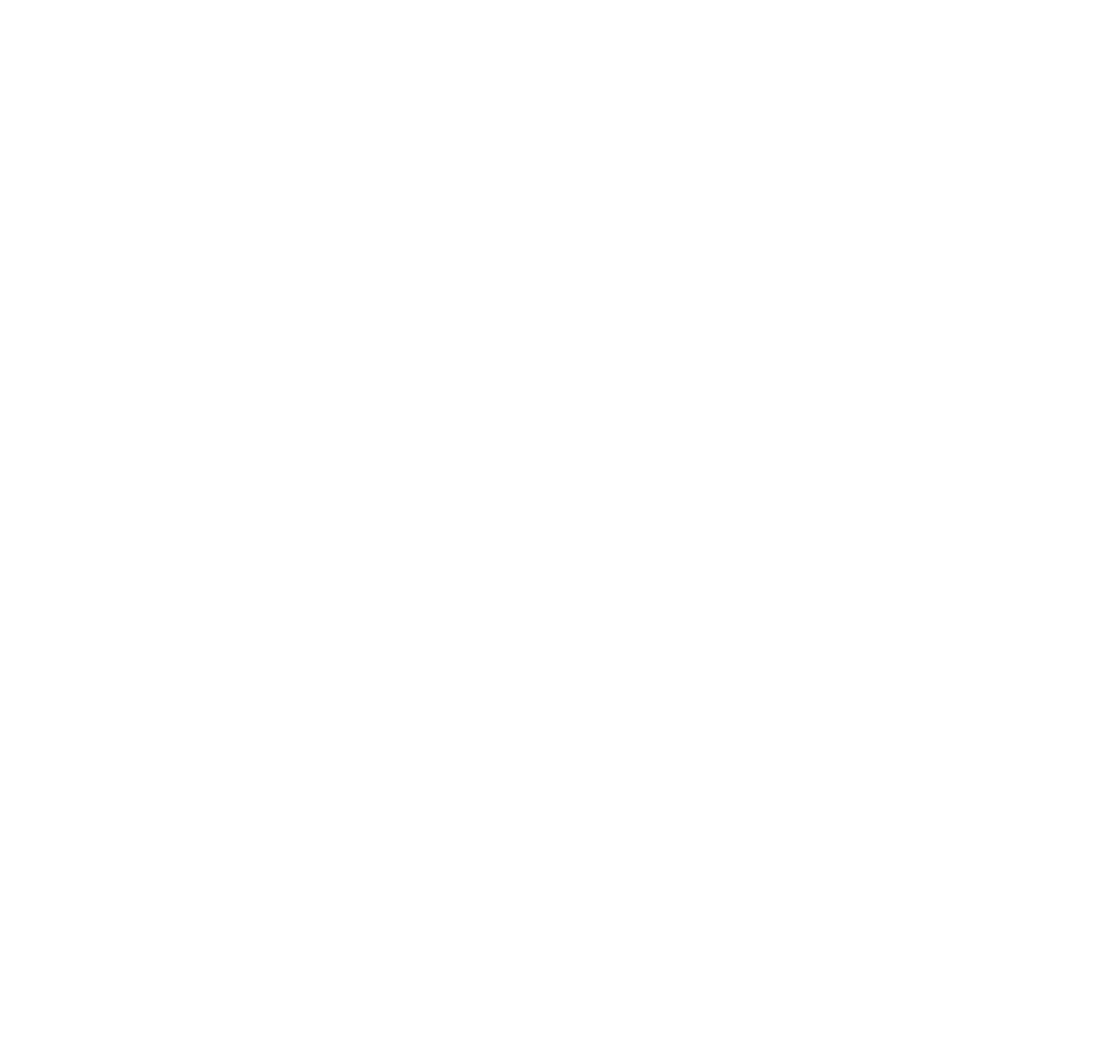
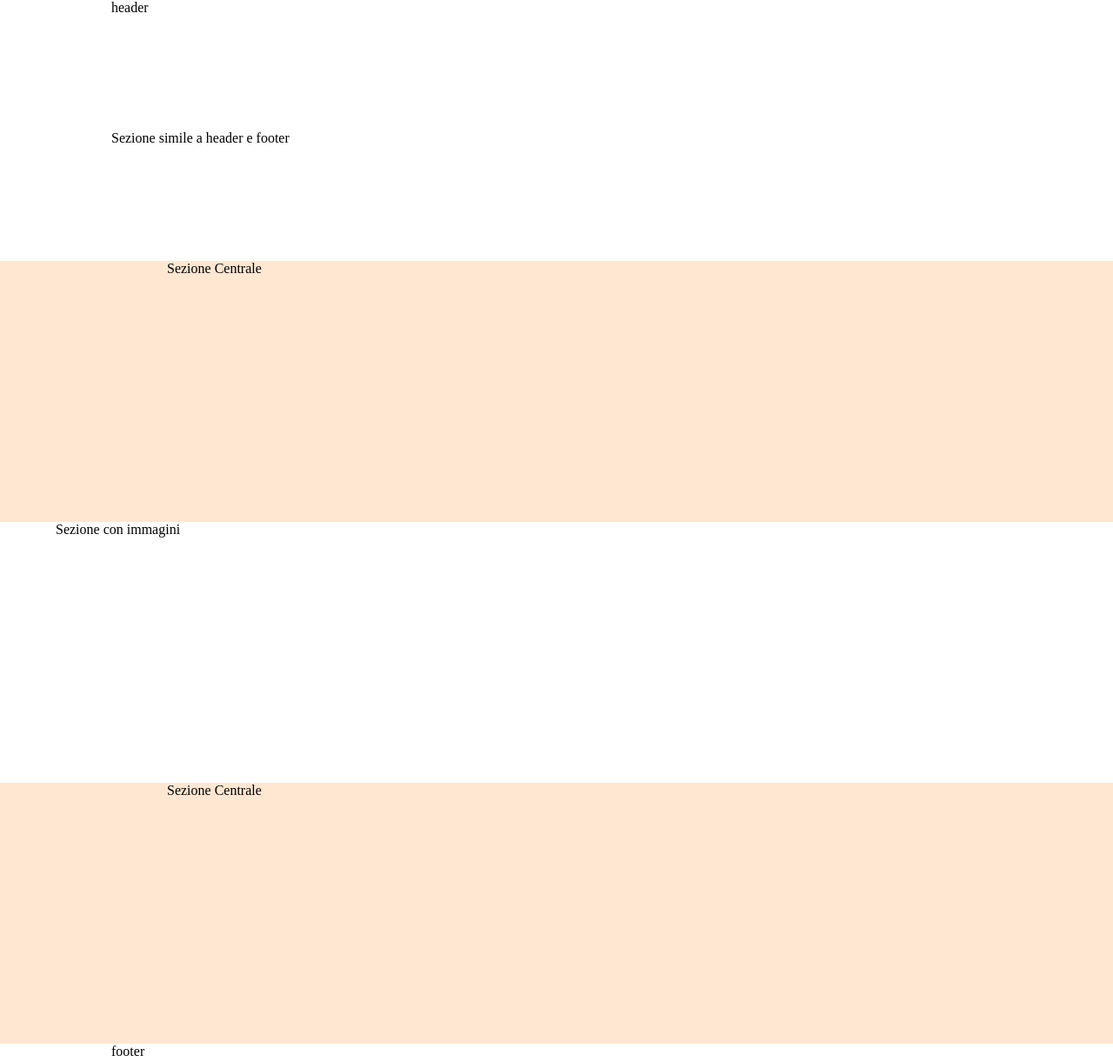
Before and after one commit to MirkoPieri/node-sass-teambit, a website: page public/index.html in a window 1280 px wide. Shown: the whole page at 87% size. Before the commit the page ends 800 px from the top, so only its background shows below. Drawn offline with Linux system fonts and the light colour scheme.

Commit message:
Sistemazione generale file e divisione pagina in sezioni da riempire poi

```diff
--- a/public/index.html
+++ b/public/index.html
@@ -12,6 +12,49 @@
     <title>Employee engagement and performance management software - Teambit</title>
   </head>
   <body>
+    <main>
 
+
+      <header>
+        <section>
+          <p>header</p>
+        </section>
+      </header>
+
+      <div class="container">
+        <!-- Sezione simile a header e footer -->
+        <section class="section1">
+          <div class="text">
+            <p>Sezione simile a header e footer</p>
+          </div>
+        </section>
+        <!-- Sezione centrata -->
+        <div class="central">
+          <section class="sectioncentral">
+            <p>Sezione Centrale</p>
+          </section>
+        </div>
+        <!-- Sezione con immagini -->
+        <section class="sectionWhite">
+          <div class="textImage">
+            <p>Sezione con immagini</p>
+          </div>
+        </section>
+        <!-- Sezione centrata -->
+        <div class="central">
+          <section class="sectioncentral">
+            <p>Sezione Centrale</p>
+          </section>
+        </div>
+
+      </div> <!-- Chiusura div container -->
+      <!-- footer -->
+      <footer>
+        <section>
+          <p>footer</p>
+        </section>
+      </footer>
+
+    </main>
   </body>
 </html>
--- /dev/null
+++ b/src/scss/footer.scss
@@ -0,0 +1,7 @@
+footer {
+  @extend %headFooter;
+
+  section {
+  @extend  %headFooterCent;
+  }
+} //chiusura footer
--- /dev/null
+++ b/src/scss/header.scss
@@ -0,0 +1,7 @@
+header {
+  @extend %headFooter;
+
+  section {
+  @extend  %headFooterCent;
+  }
+}
--- a/src/scss/master.scss
+++ b/src/scss/master.scss
@@ -3,3 +3,42 @@
   margin: 0;
   box-sizing: border-box;
 }
+
+//definizione variabili
+$bg_orange: #FFE7D2;
+$bg_white: white;
+//placeholder
+%centrale {
+  width: 70%;
+  margin: 0 auto;
+  height: 300px;
+}
+
+%headFooter {
+  height: 150px;
+  width: 100%;
+  background-color: $bg_white;
+}
+
+%headFooterCent {
+  width: 80%;
+  margin: 0 auto;
+}
+
+%sezioneImmagini {
+  width: 90%;
+  margin: 0 auto;
+  height: 300px;
+}
+
+//importazione vari file
+@import 'posizionamentoCentrale';
+@import 'header';
+@import 'footer';
+@import 'sezioneImmagini';
+@import 'sezione1';
+
+// div generale parte centrale
+div.container {
+  width: 100%;
+}
--- /dev/null
+++ b/src/scss/posizionamentoCentrale.scss
@@ -0,0 +1,9 @@
+div.central {
+  background-color: $bg_orange;
+
+  section.sectioncentral {
+
+    @extend %centrale;
+
+  }
+} //chiusura div central
--- /dev/null
+++ b/src/scss/sezione1.scss
@@ -0,0 +1,7 @@
+section.section1 {
+  @extend %headFooter;
+
+  div.text {
+    @extend  %headFooterCent
+  }
+}
--- /dev/null
+++ b/src/scss/sezioneImmagini.scss
@@ -0,0 +1,5 @@
+section.sectionWhite {
+  div.textImage {
+    @extend %sezioneImmagini;
+  }
+}
```
Also changed, not shown: src/html/index.html (+43 -0 lines), public/css/master.css.
